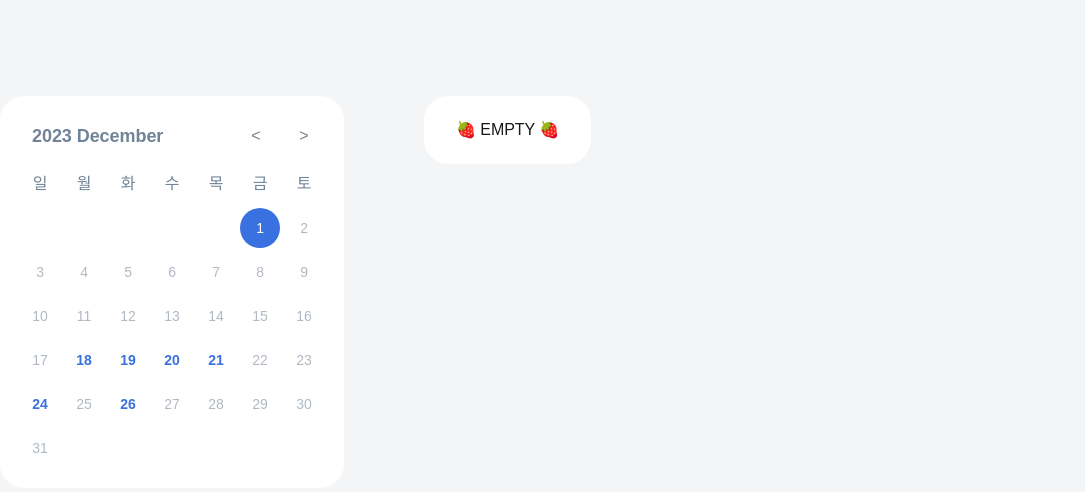
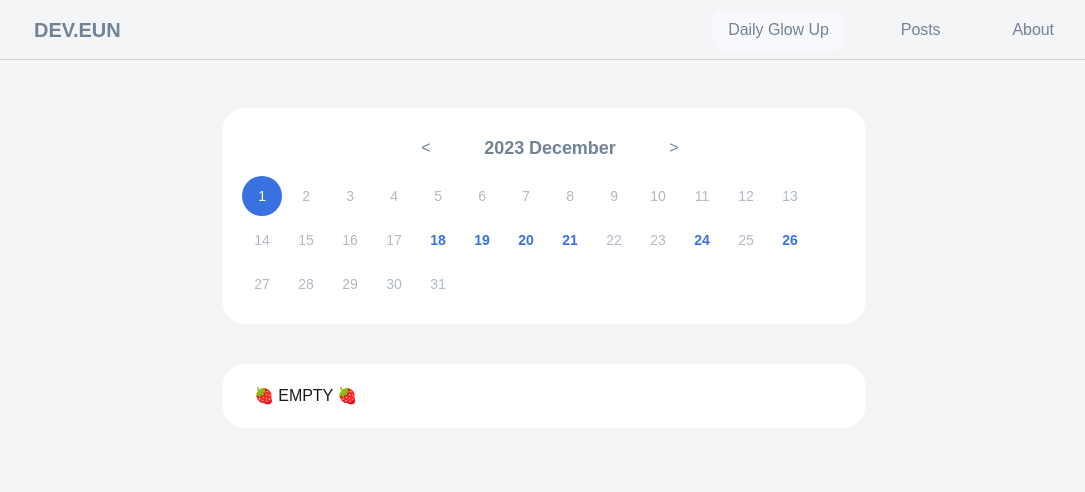
Before and after one commit to eun-seong/glow-up-diary, a Next.js app: page /daily/2023-12-1 in a window 1280 px wide. Shown: the top 492 px of the page, without its empty margins (96-1181 px from the left). Built offline with nearby package versions, Linux system fonts and the light colour scheme; a web font is replaced by a local one.

Commit message:
feat: 레이아웃 업데이트

```diff
--- /dev/null
+++ b/src/app/about/page.tsx
@@ -0,0 +1,3 @@
+export default function AboutPage() {
+  return <main>준비 중😎</main>
+}
--- a/src/app/daily/[date]/layout.tsx
+++ b/src/app/daily/[date]/layout.tsx
@@ -16,16 +16,9 @@ export default async function DailyLayout({
   const dailyDiaries = await getDailyDiaryNames()
 
   return (
-    <div className="min-h-screen p-24 bg-grey30 w-full">
-      <div
-        className={clsx(
-          'flex text-black mx-auto max-w-[1100px] gap-20',
-          'max-lg:flex-col max-lg:gap-10',
-        )}
-      >
-        <Calender date={params.date} dailyDiaries={dailyDiaries} />
-        <div className={clsx('', 'max-lg:p-0')}>{children}</div>
-      </div>
+    <div className={clsx('flex-col text-black mx-auto max-w-post space-y-10')}>
+      <Calender date={params.date} dailyDiaries={dailyDiaries} />
+      <div>{children}</div>
     </div>
   )
 }
--- a/src/app/daily/[date]/page.tsx
+++ b/src/app/daily/[date]/page.tsx
@@ -3,6 +3,7 @@ import path from 'path'
 import * as marked from 'marked'
 
 import MetaCard from '@/components/MetaCard'
+import Post from '@/components/Post'
 
 interface Props {
   params: {
@@ -33,13 +34,11 @@ export default function Page({ params }: Props) {
   }
 
   return (
-    <div className="prose w-full">
+    <div>
       <MetaCard markdownContent={markdownContent} />
-      <div
-        dangerouslySetInnerHTML={{
-          __html: marked.use({ hooks: { preprocess } }).parse(markdownContent),
-        }}
-      ></div>
+      <Post
+        html={marked.use({ hooks: { preprocess } }).parse(markdownContent)}
+      />
     </div>
   )
 }
--- a/src/app/layout.tsx
+++ b/src/app/layout.tsx
@@ -5,6 +5,7 @@ import localFont from 'next/font/local'
 import clsx from 'clsx'
 
 import '@/styles/globals.css'
+import Header from '@/components/Header'
 
 // dayjs.locale('ko')
 
@@ -25,7 +26,10 @@ export default function RootLayout({
 }) {
   return (
     <html lang="en">
-      <body className={clsx(Pretendard.className)}>{children}</body>
+      <body className={clsx(Pretendard.className, 'min-h-screen w-full')}>
+        <Header />
+        <div className="mx-auto max-w-post py-12 px-7">{children}</div>
+      </body>
     </html>
   )
 }
--- /dev/null
+++ b/src/app/posts/page.tsx
@@ -0,0 +1,3 @@
+export default function PostsPage() {
+  return <div>준비 중🔥</div>
+}
--- a/src/components/Calender/index.tsx
+++ b/src/components/Calender/index.tsx
@@ -30,21 +30,23 @@ export default function Calender({ date: current, dailyDiaries }: Props) {
   }
 
   return (
+    <div className="w-full space-y-1">
       <div
         className={clsx(
-        'w-fit h-fit min-w-fit max-h-fit px-5 py-5 bg-white text-grey80 rounded-3xl',
+          'w-fit h-fit min-w-fit max-h-fit p-5 bg-white text-grey80 rounded-3xl',
         )}
       >
-      <div className="flex pl-3 pb-2 justify-between items-center">
-        <div className="font-semibold text-lg">
-          {calendarDate.year()} {calendarDate.format('MMMM')}
-        </div>
-        <div className="flex gap-2">
+        <div className="grid pl-3 pb-2 justify-center items-center gap-2 grid-cols-3">
+          <div className="flex justify-end items-center">
             <div
               className="flex rounded-full h-10 w-10 text-grey80 hover:bg-grey20 cursor-pointer justify-center items-center"
               onClick={handlePrevMonthClick}
             >
               {'<'}
+            </div>
+          </div>
+          <div className="font-semibold text-lg text-center">
+            {calendarDate.year()} {calendarDate.format('MMMM')}
           </div>
           <div
             className="flex rounded-full h-10 w-10 text-grey80 hover:bg-grey20 cursor-pointer justify-center items-center"
@@ -53,14 +55,8 @@ export default function Calender({ date: current, dailyDiaries }: Props) {
             {'>'}
           </div>
         </div>
-      </div>
-      <div className={clsx('grid grid-cols-7 gap-1')}>
-        {Array.from({ length: 7 }).map((_, idx) => (
-          <Days key={idx}>{DAYS[idx]}</Days>
-        ))}
-        {Array.from({ length: startOfMonthDate.day() }).map((_, idx) => (
-          <div key={idx}></div>
-        ))}
+
+        <div className={clsx('flex flex-wrap gap-1')}>
           {Array.from({ length: calendarDate.daysInMonth() }).map((_, idx) => {
             const date = dayjs(
               `${calendarDate.year()}-${calendarDate.month() + 1}-${idx + 1}`,
@@ -75,6 +71,7 @@ export default function Calender({ date: current, dailyDiaries }: Props) {
               </Link>
             )
           })}
+        </div>
       </div>
     </div>
   )
--- /dev/null
+++ b/src/components/Header/index.tsx
@@ -0,0 +1,95 @@
+'use client'
+
+import clsx from 'clsx'
+import dayjs from 'dayjs'
+import Link from 'next/link'
+import { usePathname } from 'next/navigation'
+import { useEffect, useState } from 'react'
+
+const LINK_STYLE = 'hover:bg-grey10 py-2 px-4 rounded-xl relative'
+
+const linkes = [
+  {
+    title: 'Daily Glow Up',
+    hover: '💫',
+    href: `/daily/${dayjs().format('YYYY-MM-DD')}`,
+  },
+  {
+    title: 'Posts',
+    hover: '🔥',
+    href: `/posts`,
+  },
+  {
+    title: 'About',
+    hover: '😎',
+    href: `/about`,
+  },
+]
+
+export default function Header() {
+  const pathname = usePathname()
+  const [hovered, setHovered] = useState<number | null>(null)
+  const [current, setCurrent] = useState<number | null>(null)
+
+  const handleLeave = () => {
+    setHovered(null)
+  }
+
+  const handleHover = (idx: number) => {
+    setHovered(idx)
+  }
+
+  useEffect(() => {
+    const currentLink = linkes.findIndex((link) =>
+      link.href.startsWith(pathname),
+    )
+    if (pathname === '/') {
+      setCurrent(null)
+    } else if (currentLink != -1) {
+      setCurrent(currentLink)
+    }
+  }, [pathname])
+
+  return (
+    <header className="w-full h-header border-b border-b-grey60 text-grey80">
+      <div className="h-full min-h-header flex justify-between max-w-header px-11 items-center mx-auto">
+        <Link
+          href={'/'}
+          className={clsx(
+            'font-bold text-xl hover:text-black transition-all py-2 px-4',
+          )}
+        >
+          DEV.EUN
+        </Link>
+        <ul className="flex gap-10 items-center">
+          {linkes.map(({ href, title, hover }, idx) => (
+            <Link
+              key={href}
+              href={href}
+              className={clsx(LINK_STYLE, idx === current && 'bg-grey10')}
+              onMouseEnter={() => handleHover(idx)}
+              onMouseLeave={() => handleLeave()}
+            >
+              <span
+                className={clsx(
+                  idx === hovered && 'opacity-0',
+                  'transition-opacity',
+                )}
+              >
+                {title}
+              </span>
+              <span
+                className={clsx(
+                  'absolute top-[50%] left-[50%] translate-x-[-50%] translate-y-[-50%] transition-opacity',
+                  idx !== hovered && 'opacity-0',
+                )}
+              >
+                {hover}
+              </span>
+            </Link>
+          ))}
+        </ul>
+      </div>
+    </header>
+  )
+}
--- /dev/null
+++ b/src/components/Post/index.tsx
@@ -0,0 +1,15 @@
+interface Props {
+  html: string | Promise<string>
+}
+
+export default function Post({ html }: Props) {
+  return (
+    <div className="prose w-full max-w-post">
+      <div
+        dangerouslySetInnerHTML={{
+          __html: html,
+        }}
+      ></div>
+    </div>
+  )
+}
--- a/tailwind.config.ts
+++ b/tailwind.config.ts
@@ -8,6 +8,16 @@ const config: Config = {
   ],
   theme: {
     extend: {
+      maxWidth: {
+        post: '700px',
+        header: '1140px',
+      },
+      width: {
+        post: '700px',
+      },
+      height: {
+        header: '60px',
+      },
       colors: {
         white: '#FFFFFF',
         black: '#19181D',
@@ -17,6 +27,7 @@ const config: Config = {
         grey10: '#F9F9FD',
         grey20: '#F8F9FD',
         grey30: '#F4F5F7',
+        grey60: '#D8D8D8',
         grey70: '#B1B9C4',
         grey80: '#718397',
 
```
Also changed, not shown: src/app/page.tsx (+72 -3 lines). Lines whose indentation alone changed are shown as unchanged.
